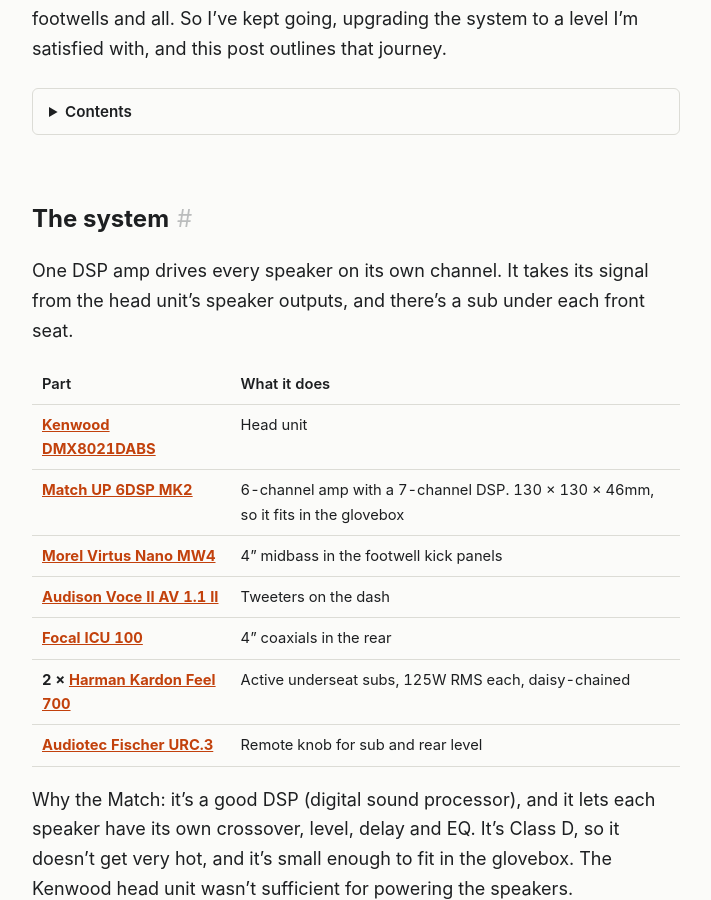
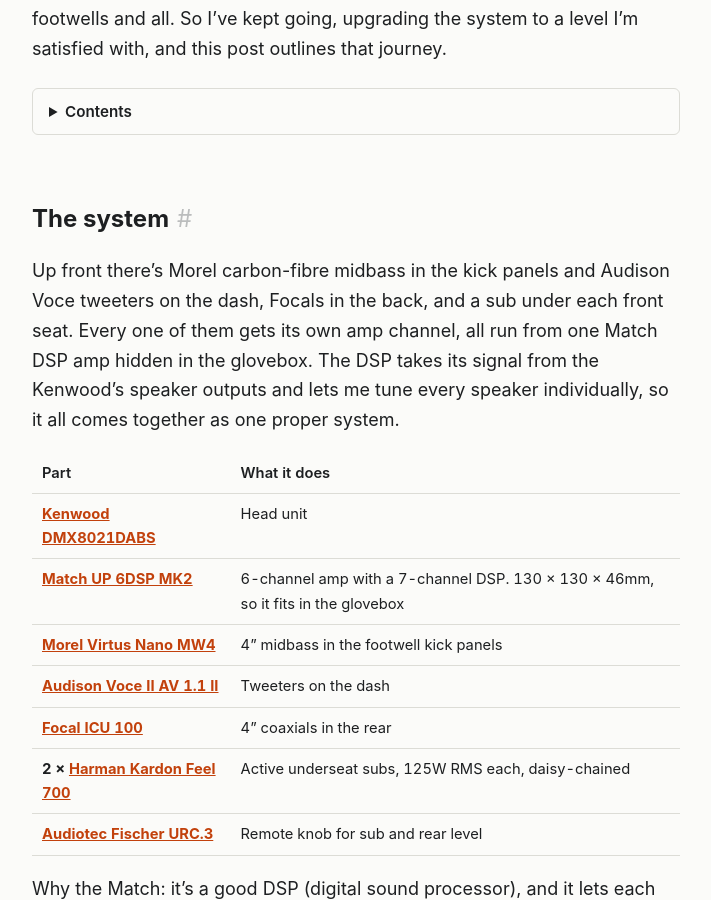
Before and after one commit to badsyntax/jimny-sound, a Jekyll site: the page built from docs/index.md, in a window 1280 px wide and 900 px high, scrolled down 421 px. Shown: the whole window, without its empty margins (284-995 px from the left). Built offline with Jekyll 4.4.1, drawn with Linux system fonts in a browser that asks for light colours.

Commit message:
Beef up The system summary
Co-Authored-By: Claude Opus 5.5 <noreply@anthropic.com>
Claude-Session: https://claude.ai/code/session_01KAEeKGiiRTnDczcadDGzYJ

```diff
--- a/docs/index.md
+++ b/docs/index.md
@@ -22,8 +22,11 @@ kept going, upgrading the system to a level I'm satisfied with, and this post ou
 
 ## The system
 
-One DSP amp drives every speaker on its own channel. It takes its signal from the head unit's
-speaker outputs, and there's a sub under each front seat.
+Up front there's Morel carbon-fibre midbass in the kick panels and Audison Voce tweeters on the dash,
+Focals in the back, and a sub under each front seat. Every one of them gets its own amp channel, all
+run from one Match DSP amp hidden in the glovebox. The DSP takes its signal from the Kenwood's
+speaker outputs and lets me tune every speaker individually, so it all comes together as one proper
+system.
 
 | Part | What it does |
 |---|---|
```
